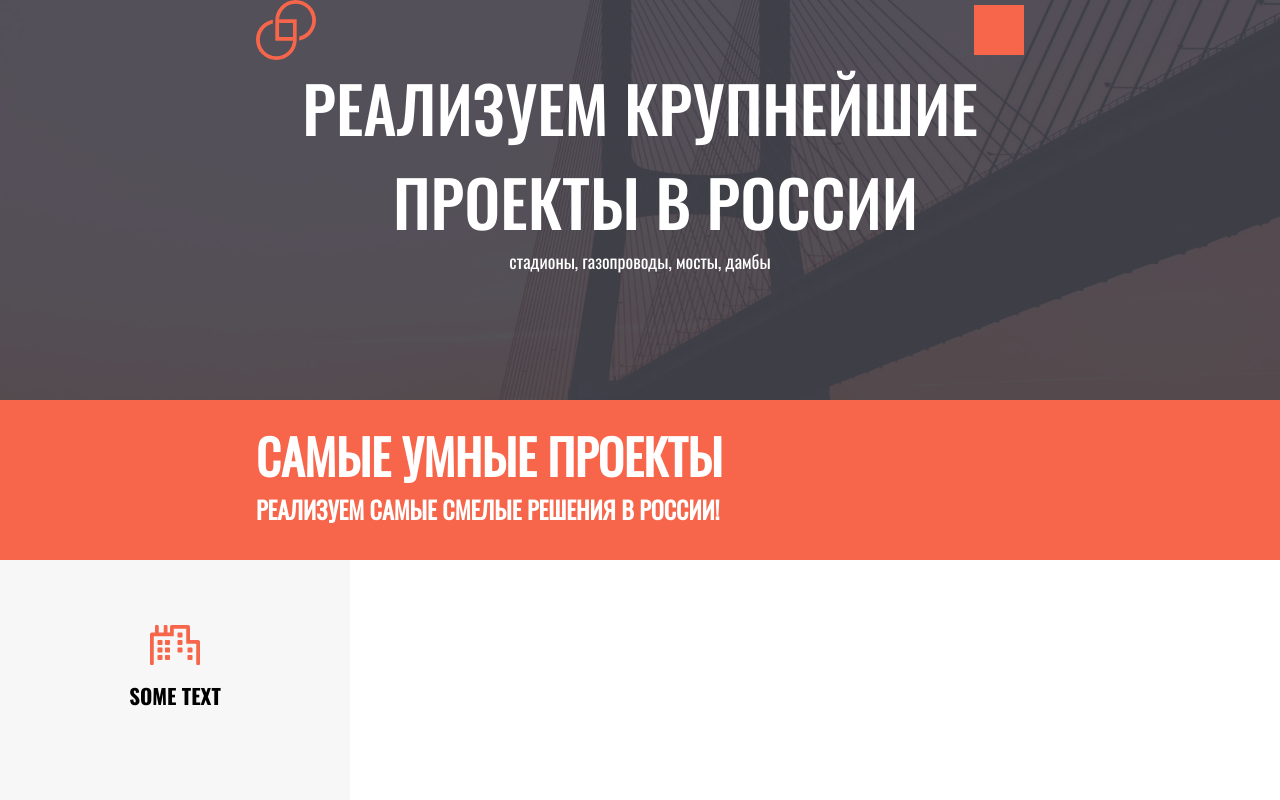
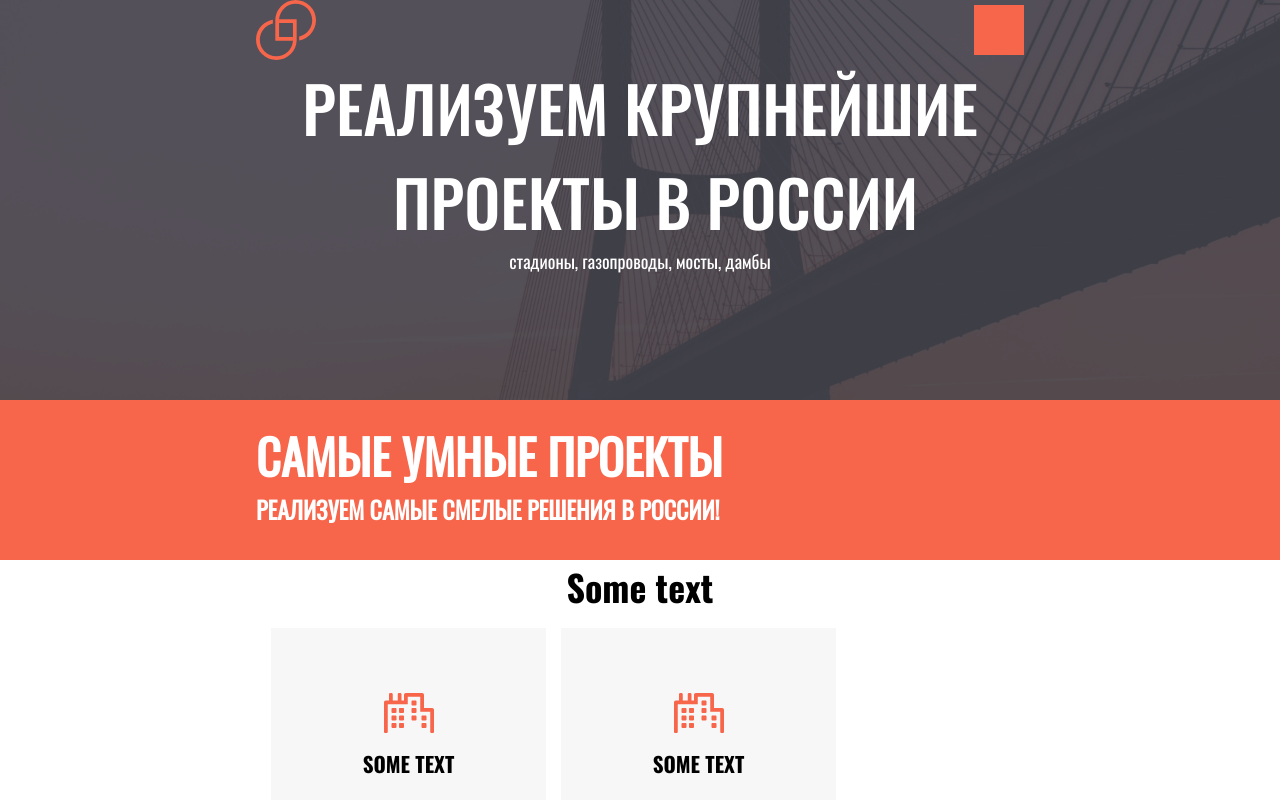
Before and after one commit to DioMain/Builder, a Vue app in the folder builder/: page / in a window 1280 px wide. Shown: the top 800 px of the page. Built offline with nearby package versions, Linux system fonts and the light colour scheme.

Commit message:
Conteiner

```diff
--- a/builder/src/App.vue
+++ b/builder/src/App.vue
@@ -3,21 +3,33 @@
   ПРОЕКТЫ В РОССИИ"
   p="стадионы, газопроводы, мосты, дамбы"></TheHead>
   <RequestLine h="САМЫЕ УМНЫЕ ПРОЕКТЫ" p="РЕАЛИЗУЕМ САМЫЕ СМЕЛЫЕ РЕШЕНИЯ В РОССИИ!" btn-text="ВАШ ЗАПРОС"></RequestLine>
-  <WorkLabel imageUrl="Data/Icons/building.svg" Content="Some text"/>
+
+  <ContentBlock header="Some text">
+    <div>
+      <WorkLabel imageUrl="Data/Icons/building.svg" Content="Some text"/>
+      <WorkLabel imageUrl="Data/Icons/building.svg" Content="Some text"/>
+      <WorkLabel imageUrl="Data/Icons/building.svg" Content="Some text"/>
+      <WorkLabel imageUrl="Data/Icons/building.svg" Content="Some text"/>
+      <WorkLabel imageUrl="Data/Icons/building.svg" Content="Some text"/>
+      <WorkLabel imageUrl="Data/Icons/building.svg" Content="Some text"/>
+    </div>
+  </ContentBlock>
 </template>
 
 <script lang="ts">
 import { defineComponent } from 'vue';
 import TheHead from './components/TheHead.vue';
 import RequestLine from './components/Request.vue';
-import WorkLabel from './components/WorkLabel.vue'
+import WorkLabel from './components/WorkLabel.vue';
+import ContentBlock from './components/ContentBlock.vue';
 
 export default defineComponent({
   name: 'App',
   components: {
     TheHead,
     RequestLine,
-    WorkLabel
+    WorkLabel,
+    ContentBlock
   }
 });
 </script>
--- a/builder/src/components/ContentBlock.vue
+++ b/builder/src/components/ContentBlock.vue
@@ -0,0 +1,36 @@
+<template>
+    <div class="wrapper_content">
+        <h1 class="contentBlock_header" :color="compColor">{{ header }}</h1>
+        <slot></slot>
+    </div>
+</template>
+
+<script lang="ts">
+import { defineComponent } from 'vue';
+
+export default defineComponent({
+    name: "ContentBlock",
+    props: {
+        header: String,
+        headerColor: String
+    },
+    computed: {
+        compColor() {
+            return this.headerColor == "" ? "Black" : this.headerColor;
+        }
+    }
+})
+</script>
+
+<style>
+.wrapper_content {
+    margin-top: 10px;
+}
+
+.contentBlock_header{
+    font-family: "OswaldBold";
+    font-size: 36px;
+
+    text-align: center;
+}
+</style>
--- a/builder/src/components/WorkLabel.vue
+++ b/builder/src/components/WorkLabel.vue
@@ -32,8 +32,11 @@ export default defineComponent({
 
         float: left;
 
-        width: 350px;
-        height: 250px;
+        margin-top: 15px;
+        margin-left: 15px;
+
+        width: 275px;
+        height: 200px;
 
         background-color: #F7F7F7;
     }
```
